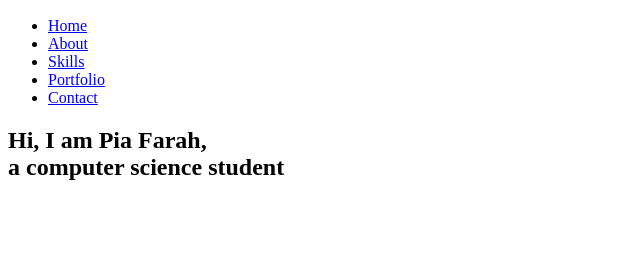
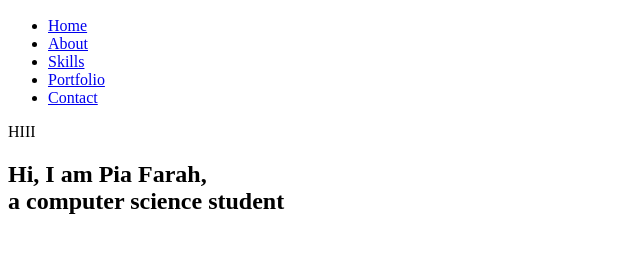
Before and after one commit to PiaFarah/Coursera-test, a plain HTML site: page index.html in a window 1280 px wide. Shown: the part 27-280 px from the top of the page, without its empty margins (0-640 px from the left). Drawn offline with Linux system fonts and the light colour scheme.

Commit message:
Update index.html

```diff
--- a/index.html
+++ b/index.html
@@ -22,6 +22,7 @@
                     <li> <a href="#">Contact</a></li>
                 </ul>
                 <div class="header-text">
+                    <p>HIII</p>
                     <!--<p>Computer Science Student</p> --->
                     <h1>Hi, I am <span>Pia </span> Farah, <br>a computer science student</h1>
                 </div>
```
